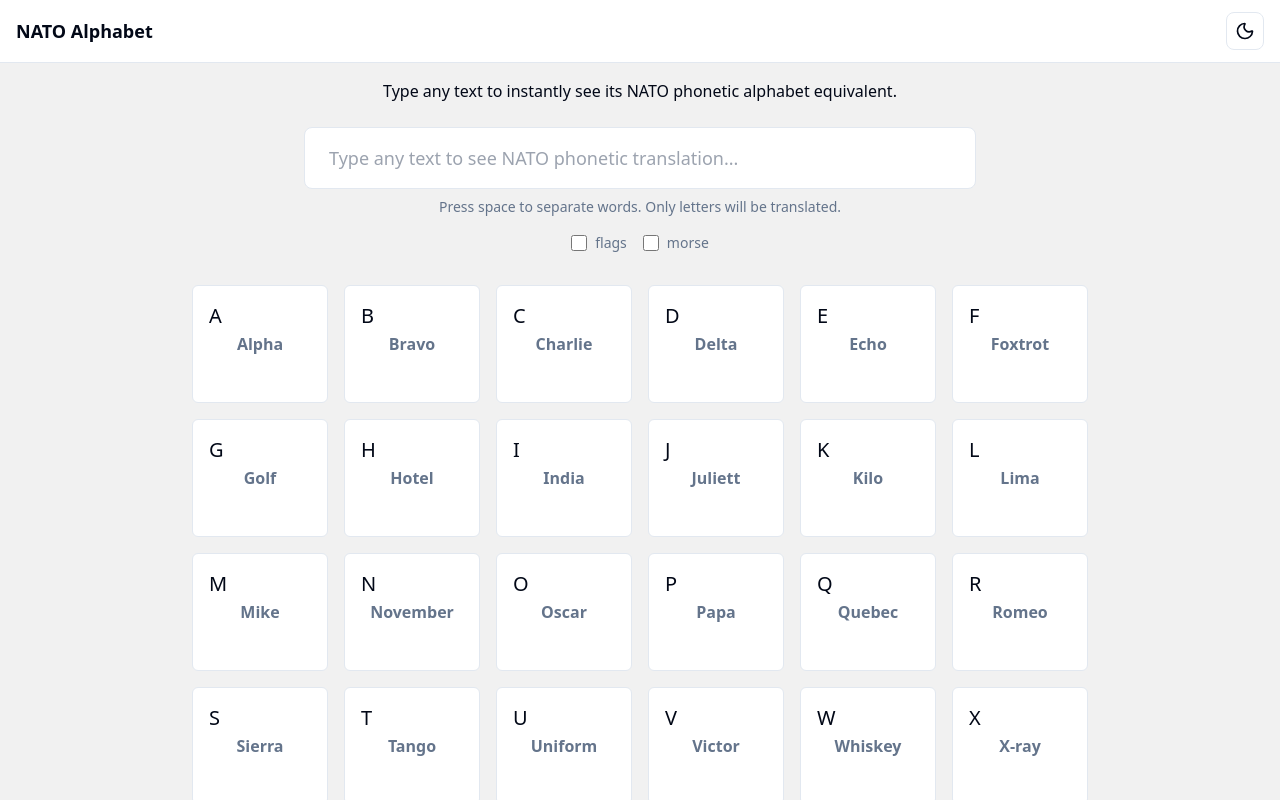
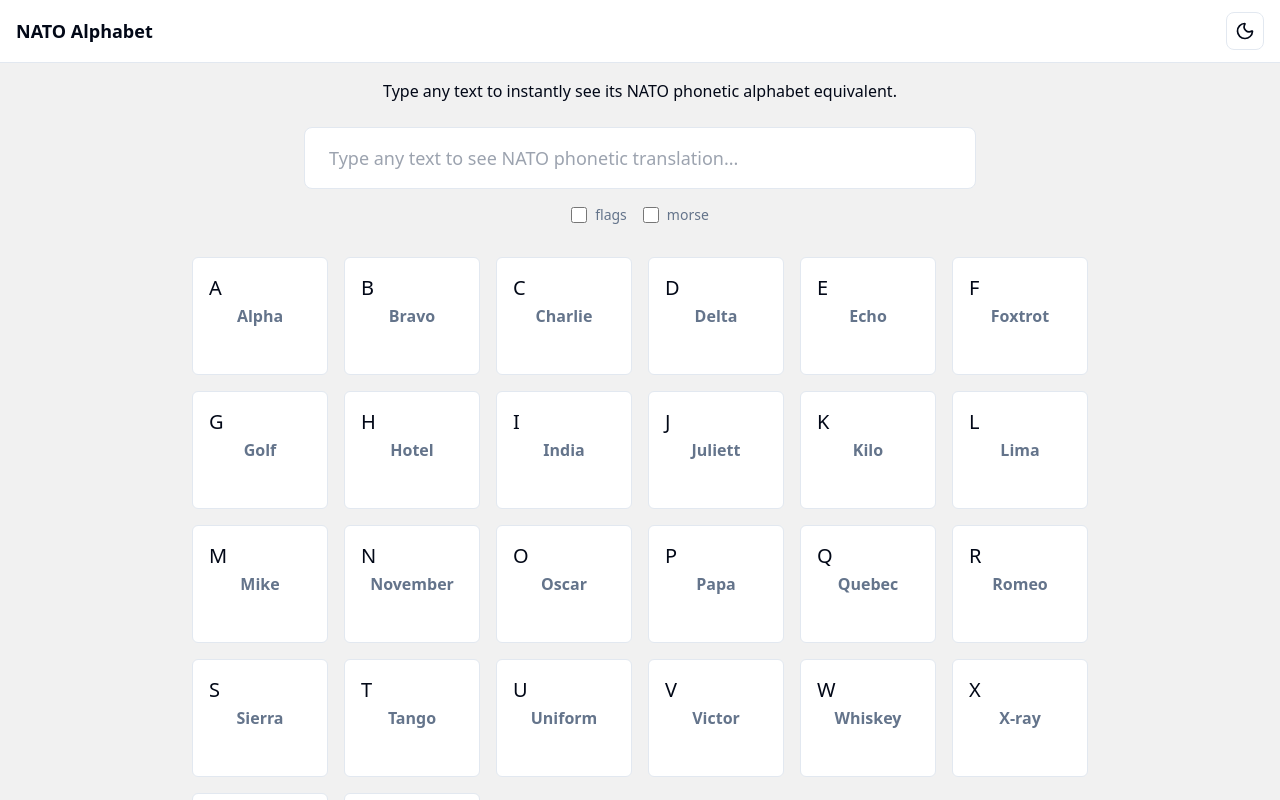
Before and after one commit to mediavilla/ABCNatoXYZ, a React (Vite) app: page / in a window 1280 px wide. Shown: the top 800 px of the page. Built offline with nearby package versions, Linux system fonts and the light colour scheme.

Commit message:
Removed text

```diff
--- a/src/components/TextInput.jsx
+++ b/src/components/TextInput.jsx
@@ -97,16 +97,6 @@ const TextInput = ({ value, onChange, onClear, onFlagsToggle, onMorseToggle }) =
         )}
       </div>
 
-      <motion.p
-        id="input-help"
-        className="mt-2 text-sm text-muted-foreground text-center"
-        initial={{ opacity: 0, y: -10 }}
-        animate={{ opacity: 1, y: 0 }}
-        transition={{ delay: 0.3 }}
-      >
-        Press space to separate words. Only letters will be translated.
-      </motion.p>
-
       <motion.div
         className="mt-4 flex items-center justify-center gap-4"
         initial={{ opacity: 0, y: -10 }}
```
